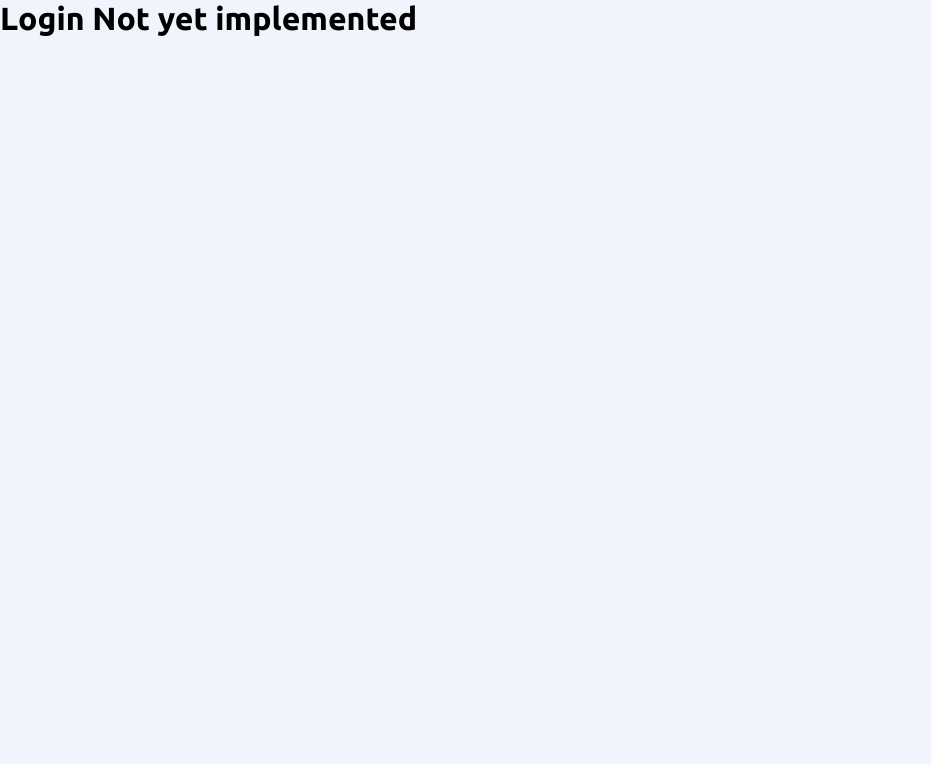
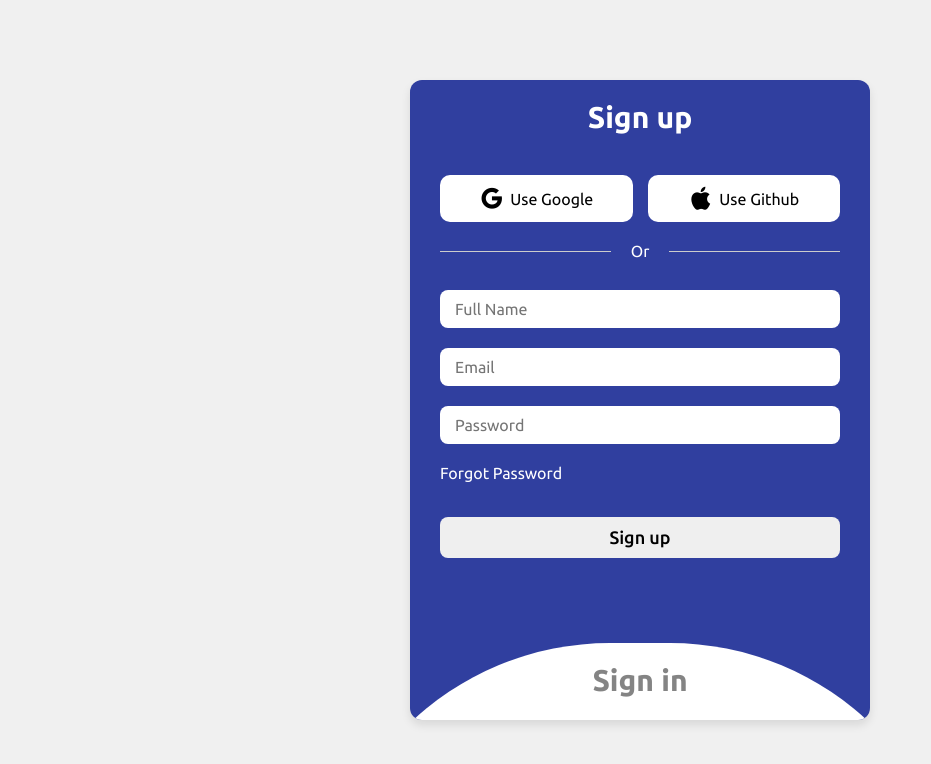
Before and after one commit to Amadou-dot/FileNest, a React (Vite) app in the folder client/: page /login in a window 1280 px wide. Shown: the top 764 px of the page, without its empty margins (0-931 px from the left). Built offline with nearby package versions, Linux system fonts and the light colour scheme.

Commit message:
Add Login/Signup page

```diff
--- a/client/index.html
+++ b/client/index.html
@@ -2,6 +2,7 @@
 <html lang="en">
   <head>
     <meta charset="UTF-8" />
+    <meta name="theme-color">
     <!-- <link rel="icon" type="image/svg+xml" href="/vite.svg" /> -->
     <link
       rel="stylesheet"
--- a/client/src/components/Main/Main.css
+++ b/client/src/components/Main/MainContent.css
@@ -8,7 +8,9 @@
   font-weight: 500;
   color: #364670;
 }
-
+.mobile-display {
+  display: none;
+}
 @media screen and (max-width: 1230px) {
   .main .quick-access .item {
     width: 23%;
@@ -31,7 +33,7 @@
   .main .header {
     gap: 10px;
   }
-  .main .header .icon-btns i#menu-btn {
+  .main .header .icon-btns i#menu-btn, .mobile-display {
     display: block;
   }
   .main .quick-access .item p {
--- a/client/src/components/Main/MainContent.tsx
+++ b/client/src/components/Main/MainContent.tsx
@@ -1,4 +1,4 @@
-import './Main.css';
+import './MainContent.css';
 
 export default function MainContent({
   children,
--- a/client/src/components/Small/IconBtns/IconButtons.css
+++ b/client/src/components/Small/IconBtns/IconButtons.css
@@ -17,6 +17,6 @@
   background-color: #0d47a1;
 }
 
-.icon-btns i#menu-btn {
+.icon-btns i.menuBtn {
   display: none;
 }
--- a/client/src/components/Small/IconBtns/IconButtons.tsx
+++ b/client/src/components/Small/IconBtns/IconButtons.tsx
@@ -1,13 +1,12 @@
 import useMenuBtnHandler from '../../../handlers/MenuBtnHandler';
-import './IconButtons.css';
-
+import './IconButtons.css'
 export default function IconButtons() {
   const toggleMenu = useMenuBtnHandler();
   return (
     <div className='icon-btns'>
       <i className='ri-notification-line'></i>
       <i className='ri-message-3-line'></i>
-      <i className='ri-menu-line' id='menu-btn' onClick={toggleMenu}></i>
+      <i className={`ri-menu-line`} id='menu-btn' onClick={toggleMenu}></i>
     </div>
   );
 }
--- a/client/src/pages/Files.tsx
+++ b/client/src/pages/Files.tsx
@@ -1,3 +1,88 @@
+import MainContent from '../components/Main/MainContent';
+import RightSection from '../components/RightSection/RightSection';
+
+// import styles from "./Files.module.css";
+import '../components/RecentItems/RecentItems.css';
 export default function Files() {
-  return <h1>files Not yet implemented</h1>
+  const fileNames = [
+    // Images
+    'sunset.jpg',
+    'mountain_view.png',
+    'flower_garden.jpeg',
+    'beach_vacation.gif',
+    'city_skyline.bmp',
+    'forest_path.jpg',
+    'portrait_photo.png',
+    'wildlife_capture.jpg',
+    'abstract_art.png',
+    'family_pic.jpg',
+    // Documents
+    'report.docx',
+    'presentation.ppt',
+    'budget.xlsx',
+    'resume.pdf',
+    'meeting_minutes.txt',
+    'project_plan.doc',
+    'research_paper.pdf',
+    'proposal.docx',
+    'user_manual.pdf',
+    'invoice.xlsx',
+    // Sounds
+    'ocean_waves.mp3',
+    'birdsong.wav',
+    'rainfall.ogg',
+    'piano_music.mp3',
+    'thunderstorm.wav',
+    'guitar_solo.mp3',
+    'wind_chimes.ogg',
+    'drum_beat.wav',
+    'ambient_noise.mp3',
+    'fire_crackling.wav',
+    // Videos
+    'travel_vlog.mp4',
+    'tutorial_video.mov',
+    'funny_clip.mp4',
+    'music_video.mkv',
+    'nature_documentary.mp4',
+    'interview_video.mov',
+    'animation_short.mp4',
+    'sports_highlight.mp4',
+    'vlog_series.mp4',
+    'movie_trailer.mkv',
+  ];
+  const icons = {
+    image: 'ri-image-fill',
+    document: 'ri-file-3-line',
+    sound: 'ri-music-2-fill',
+    video: 'ri-video-on-fill',
+    unknown: 'ri-file-3-line',
+  };
+  const extensions = {
+    image: ['jpg', 'png', 'gif', 'bmp'],
+    document: ['docx', 'ppt', 'xlsx', 'pdf', 'txt'],
+    sound: ['mp3', 'wav', 'ogg'],
+    video: ['mp4', 'mov', 'mkv'],
+    unknown: ['file'],
+  }
+
+  const getFileType = (fileName: string) => {
+    if (fileName.includes('.')) {
+      const extension = fileName.split('.').pop();
+      if (extensions.image.includes(extension!)) return 'image';
+      if (extensions.document.includes(extension!)) return 'document';
+      if (extensions.sound.includes(extension!)) return 'sound';
+      if (extensions.video.includes(extension!)) return 'video';
+    }
+    return 'unknown';
+  };
+  return (
+    <>
+      <MainContent>
+        {fileNames.map( (fileName, index) => <p key={index}><i className={icons[getFileType(fileName)]}></i> {fileName} Type:{getFileType(fileName)}</p> )}
+      </MainContent>
+      <RightSection>
+        <h1>Image Info</h1>
+      </RightSection>
+    </>
+  );
 }
--- /dev/null
+++ b/client/src/pages/Login.module.css
@@ -0,0 +1,153 @@
+.root {
+  height: 100vh;
+  display: flex;
+  align-items: center;
+  justify-content: center;
+  background-color: #f0f0f0;
+  width: 100%;
+}
+
+.container {
+  position: relative;
+  width: 460px;
+  height: 640px;
+  border-radius: 12px;
+  padding: 20px 30px 120px;
+  background-color: #303f9f;
+  overflow: hidden;
+  box-shadow: 0 5px 10px rgba(0, 0, 0, 0.1);
+}
+
+.loginSection {
+  position: absolute;
+  left: 50%;
+  bottom: -88%;
+  transform: translate(-50%);
+  width: calc(100% + 180px);
+  padding: 20px 140px;
+  background-color: #fff;
+  border-radius: 290px;
+  height: 100%;
+  transition: all 0.6s ease;
+}
+
+.loginSection header,
+.signupSection header {
+  font-size: 30px;
+  text-align: center;
+  color: #fff;
+  font-weight: 600;
+  cursor: pointer;
+}
+
+.loginSection header {
+  color: #333;
+  opacity: 0.6;
+}
+
+.socialButtons {
+  margin-top: 40px;
+  display: flex;
+  gap: 15px;
+}
+
+.socialButtons button {
+  width: 100%;
+  padding: 10px;
+  background-color: #fff;
+  border: none;
+  border-radius: 10px;
+  font-size: 16px;
+  display: flex;
+  align-items: center;
+  justify-content: center;
+  gap: 6px;
+  cursor: pointer;
+}
+
+.loginSection .socialButtons button {
+  border: 1px solid #000;
+}
+
+.loginSection .socialButtons button i,
+.signupSection .socialButtons button i {
+  font-size: 25px;
+}
+
+.separator {
+  margin-top: 20px;
+  display: flex;
+  align-items: center;
+  gap: 20px;
+}
+
+.separator .line {
+  width: 100%;
+  height: 1px;
+  background-color: #ccc;
+}
+
+.separator p {
+  color: #fff;
+}
+.loginSection .separator p {
+  color: #000;
+}
+
+.container form {
+  display: flex;
+  flex-direction: column;
+  gap: 20px;
+  margin-top: 30px;
+}
+
+.container form input {
+  outline: none;
+  border: none;
+  padding: 10px 15px;
+  font-size: 16px;
+  color: #333;
+  font-size: 400;
+  border-radius: 8px;
+  background-color: #fff;
+}
+
+.loginSection form input {
+  border: 1px solid #aaa;
+}
+
+.loginSection form a {
+  color: #333;
+}
+
+.signupSection form a {
+  color: #fff;
+}
+
+.btn {
+  margin-top: 15px;
+  border: none;
+  padding: 10px 15px;
+  border-radius: 8px;
+  font-size: 18px;
+  font-weight: 500;
+  cursor: pointer;
+}
+.loginSection .btn {
+  background-color: #303f9f;
+  color: #fff;
+  border: none;
+}
+
+.container.active .loginSection {
+  bottom: -10%;
+  border-radius: 220px;
+  box-shadow: 0 -5px 10px rgba(0, 0, 0, 0.1);
+}
+
+.container.active .loginSection header {
+  opacity: 1;
+}
+.container.active .signupSection {
+  opacity: 0.6;
+}
--- a/client/src/pages/Login.tsx
+++ b/client/src/pages/Login.tsx
@@ -1,3 +1,94 @@
+import styles from './Login.module.css';
+import { FormEvent, useEffect } from 'react';
+
 export default function Login() {
-  return <h1>Login Not yet implemented</h1>;
+  document.title = 'FileNest | Login';
+  useEffect(() => {
+    const handleSwitch = () => {
+      const container = document.querySelector(
+        `.${styles.container}`
+      ) as HTMLDivElement;
+      const signupButton = document.querySelector(
+        `.${styles.signupSection} header`
+      ) as HTMLDivElement;
+      const loginButton = document.querySelector(
+        `.${styles.loginSection} header`
+      ) as HTMLDivElement;
+      if (!container || !signupButton || !loginButton) return;
+      loginButton.addEventListener('click', () => {
+        container.classList.add(styles.active);
+      });
+      signupButton.addEventListener('click', () => {
+        container.classList.remove(styles.active);
+      });
+    };
+    handleSwitch();
+  }, []);
+
+  // TODO: Implement handleSignup and handleLogin functions
+  function handleSignup(event: FormEvent<HTMLFormElement>): void {
+    event.preventDefault();
+    throw new Error('Function not implemented.');
+  }
+
+  function handleLogin(event: FormEvent<HTMLFormElement>): void {
+    event.preventDefault();
+  }
+
+  return (
+    <div className={styles.root}>
+      <div className={styles.container}>
+        <div className={styles.signupSection}>
+          <header>Sign up</header>
+          <div className={styles.socialButtons}>
+            <button>
+              <i className='ri-google-fill'></i>Use Google
+            </button>
+            <button>
+              <i className='ri-apple-fill'></i>Use Github
+            </button>
+          </div>
+          <div className={styles.separator}>
+            <div className={styles.line}></div>
+            <p>Or</p>
+            <div className={styles.line}></div>
+          </div>
+          <form onSubmit={handleSignup}>
+            <input type='text' placeholder='Full Name' required />
+            <input type='email' placeholder='Email' required />
+            <input type='password' placeholder='Password' required />
+            <a href='#'>Forgot Password</a>
+            <button type='submit' className={styles.btn}>
+              Sign up
+            </button>
+          </form>
+        </div>
+
+        <div className={styles.loginSection}>
+          <header>Sign in</header>
+          <div className={styles.socialButtons}>
+            <button>
+              <i className='ri-google-fill'></i>Use Google
+            </button>
+            <button>
+              <i className='ri-apple-fill'></i>Use Apple
+            </button>
+          </div>
+          <div className={styles.separator}>
+            <div className={styles.line}></div>
+            <p>Or</p>
+            <div className={styles.line}></div>
+          </div>
+          <form onSubmit={handleLogin}>
+            <input type='email' placeholder='Email' required />
+            <input type='password' placeholder='Password' required />
+            <a href='#'>Forgot Password</a>
+            <button type='submit' className={styles.btn}>
+              Sign in
+            </button>
+          </form>
+        </div>
+      </div>
+    </div>
+  );
 }
```
Also changed, not shown: client/src/pages/Files.module.css (added).
